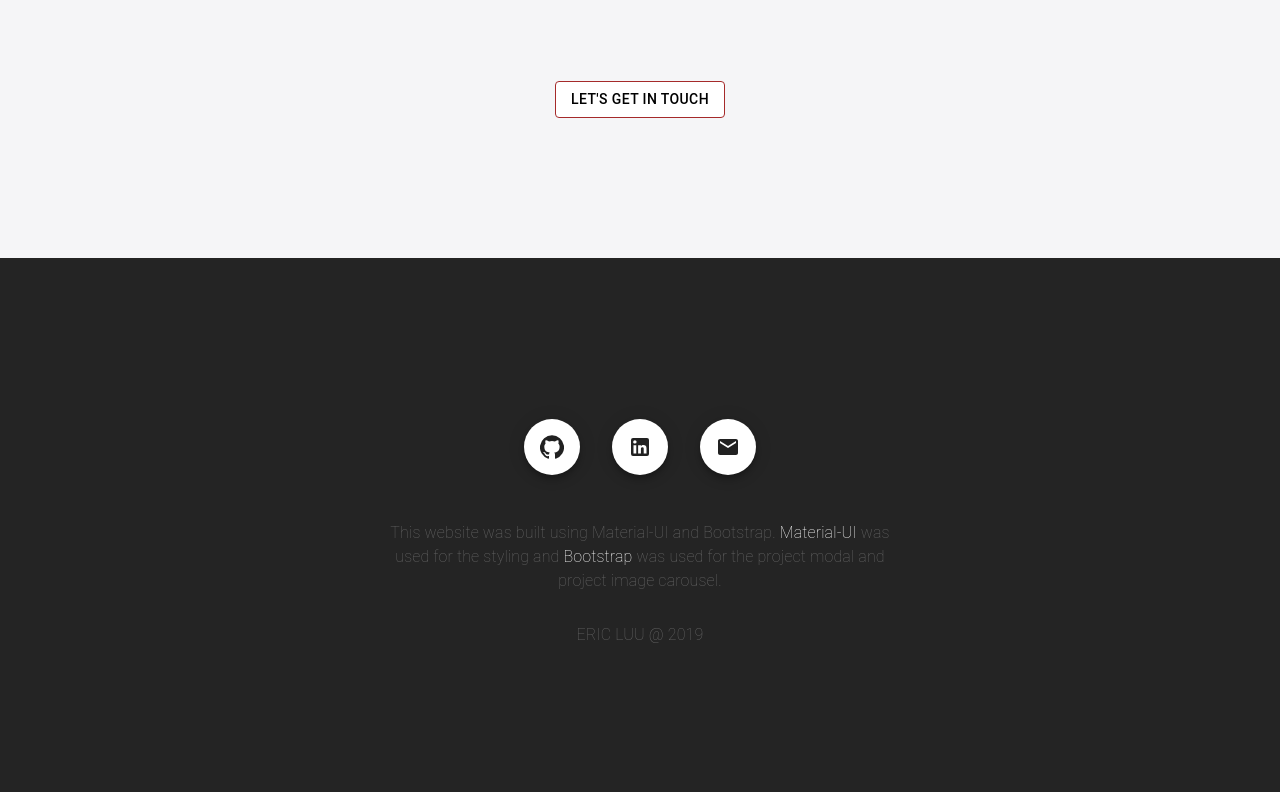
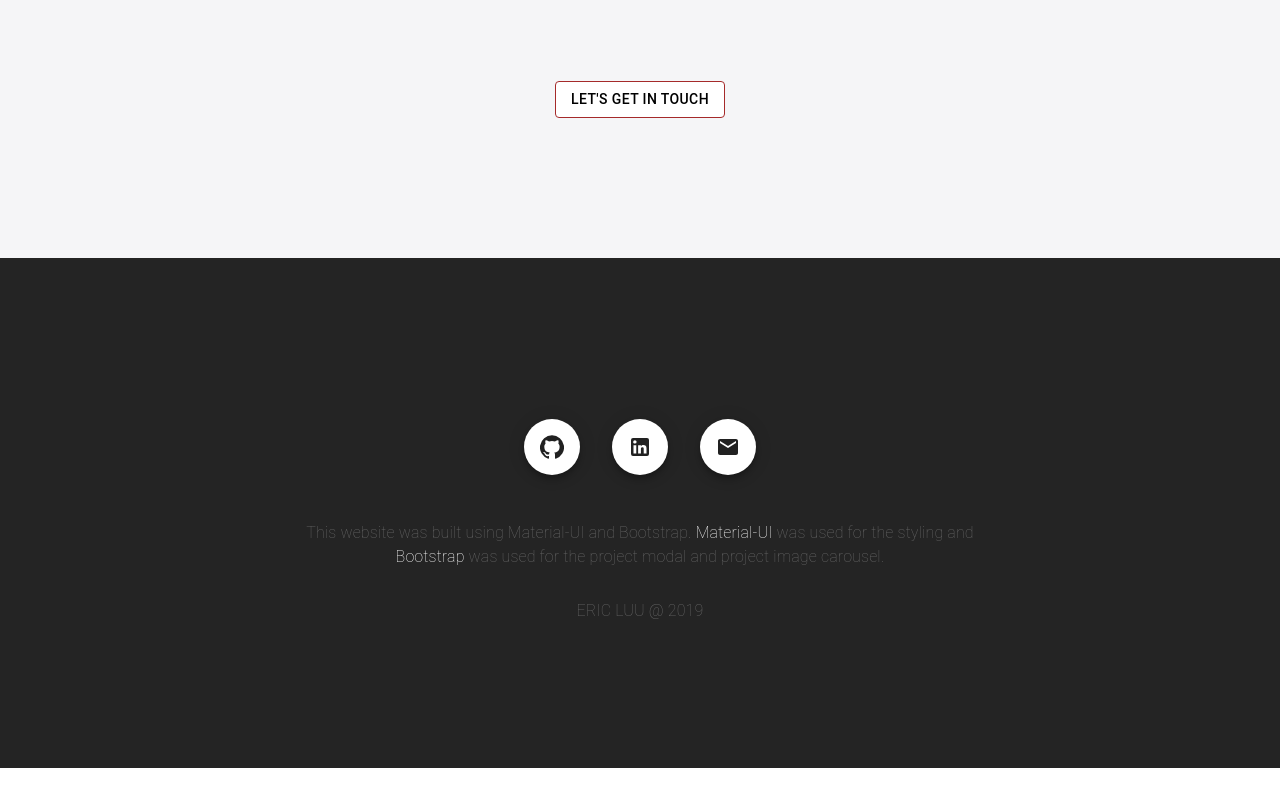
Before and after one commit to ericlus/portfolio, a React (Create React App) app in the folder client/: page / in a window 1280 px wide. Shown: the part 4163-4955 px from the top of the page. After the commit the page ends 4931 px from the top, so only its background shows below. Built offline with nearby package versions, Linux system fonts and the light colour scheme; the HTML template or start-up script is replaced by a standard one.

Commit message:
Updated resume

```diff
--- a/client/src/App.jsx
+++ b/client/src/App.jsx
@@ -121,7 +121,7 @@ const App = () => {
       >
         <Contact />
       </section>
-      <section style={{ padding: "145px 75px", backgroundColor: "#242424" }}>
+      <section style={{ padding: "145px 0px", backgroundColor: "#242424" }}>
         <Footer />
       </section>
     </div>
```
Also changed, not shown: 1 other file (tests, documents, lock files or other folders).
